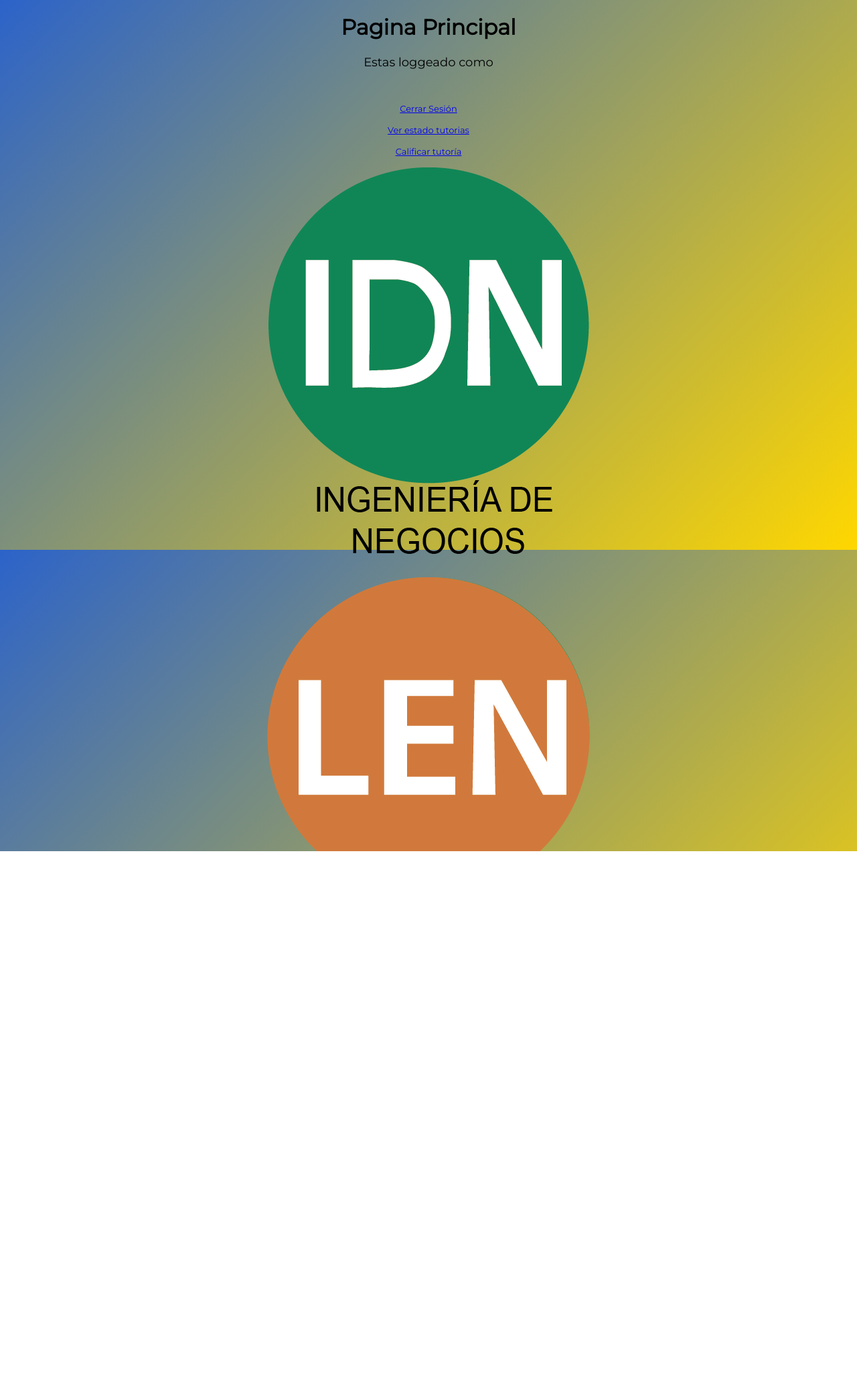
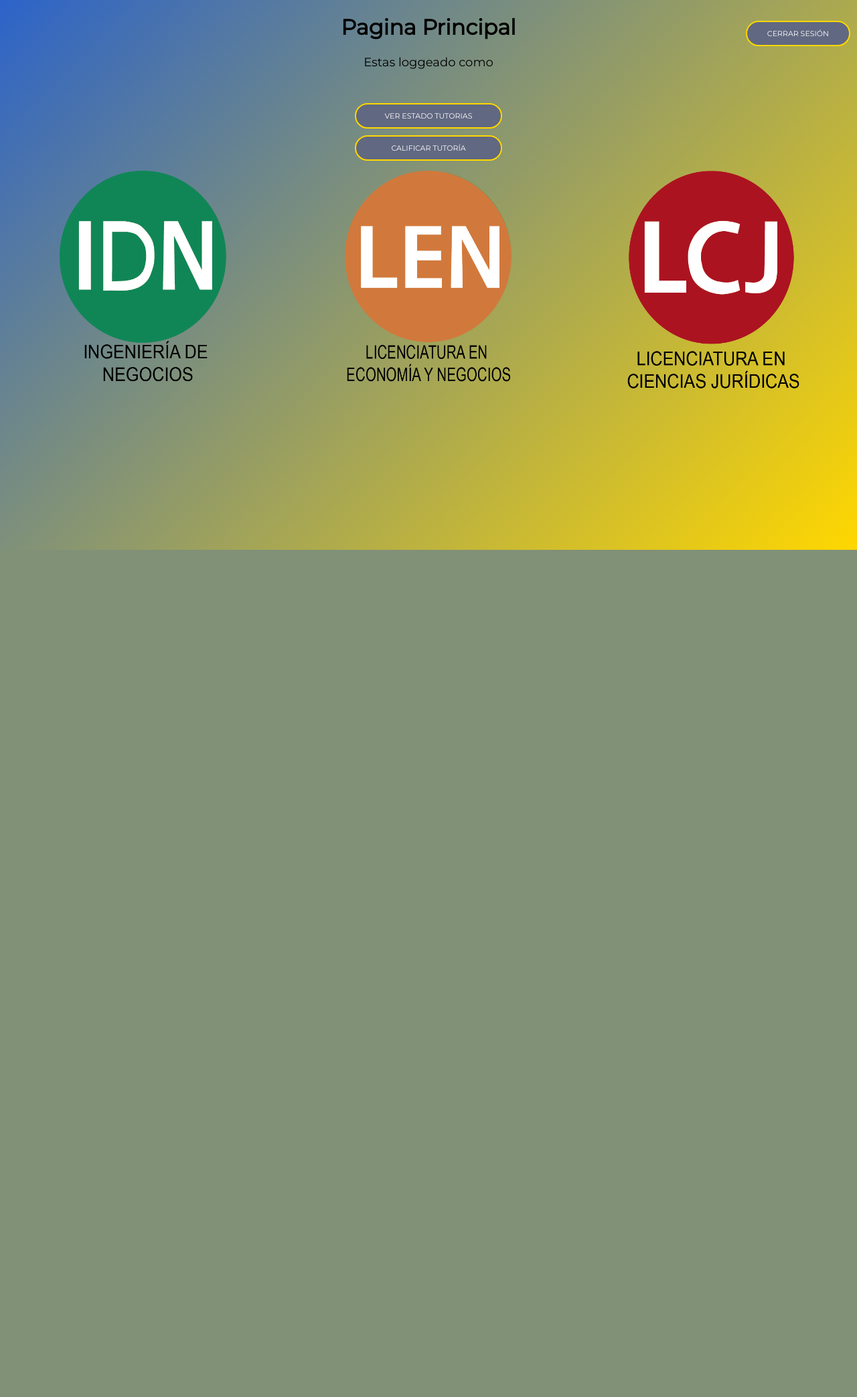
Before and after one commit to davidmr06/Proyecto-python-final, a Flask app: page /MainSiteUser in a window 1280 px wide. Shown: the whole page at 67% size. After the commit the page ends 821 px from the top, so only its background shows below. Run offline with Flask 2, Linux system fonts and the light colour scheme.

Commit message:
imagenes

```diff
--- a/static/css/MainSiteAlumno.css
+++ b/static/css/MainSiteAlumno.css
@@ -5,7 +5,6 @@ body{
 perspective:800px;
 height: 100vh;
 margin:0;
-overflow: scroll;
 font-family: 'Gudea', sans-serif;
 background: rgb(44, 99, 201) ;
 background: -moz-linear-gradient(-45deg,  rgb(44, 99, 201)  0%, gold 100%); /* FF3.6+ */
@@ -33,7 +32,67 @@ p{
 font-size: large;
 text-align: center;
 font-family: 'Montserrat', sans-serif;
-}/*
-img{
-    width: 100px; height: 100px;
-  }*/
+}
+
+.Logout {
+  position: absolute;
+  top: 10px;
+  right: 10px;
+    text-decoration: none;
+    border-radius:25px;
+    background:#616881;
+    padding:10px 30px;
+    border:2px solid gold ;
+    color: gold ;
+    text-transform:uppercase;
+    font-size:11px;
+    transition-property:background,color;
+    transition-duration:.2s;
+}
+
+.Logout:hover {
+  background-color: gold;
+  color: white;
+}
+
+a {
+  text-decoration: none;
+  font-family:'Montserrat', sans-serif ;
+  color: white;
+}
+a:visited {
+  text-decoration: none;
+
+}
+
+.botones {
+  position: absolute;
+  left: 530px;
+  right: 530px;
+    text-decoration: none;
+    border-radius:25px;
+    background:#616881;
+    padding:10px 30px;
+    border:2px solid gold ;
+    color: gold ;
+    text-transform:uppercase;
+    font-size:11px;
+    transition-property:background,color;
+    transition-duration:.2s;
+}
+
+.botones:hover {
+  background-color: gold;
+  color: white;
+}
+
+.column {
+  float: left;
+  width: 32.5%;
+  padding: 5px;
+}
+.row::after{
+  content: "";
+  display: table;
+  clear: both;
+}
--- a/templates/Derecho.html
+++ b/templates/Derecho.html
@@ -9,10 +9,9 @@
 <body>
     <div class="Derecho">
     <h1>Pagina Derecho</h1>
+    <a href="/MainSiteUser">Volver al inicio</a>
     <br><br>
     <a href="/MainSite/Derecho/tutoria">Solicitar tutoria</a>
-    <br><br>
-    <a href="/MainSite/Ingenieria/tutoria">Solicitar tutoria</a>
     <br><br>
     <p>Todos los tutores</p>
 </div>
--- a/templates/Eco.html
+++ b/templates/Eco.html
@@ -10,9 +10,9 @@
     <div class="Eco">
     <h1>Pagina Economía</h1>
     <br><br>
+    <a href="/MainSiteUser">Regresar al inicio</a>
+    <br><br>
     <a href="/MainSite/Economia/tutoria">Solicitar tutoria</a>
-    <br><br>
-    <a href="/MainSiteUser">Regresar al inicio</a>
     <br><br>
     <p>Todos los tutores</p>
     </div>
--- a/templates/Ingenieria.html
+++ b/templates/Ingenieria.html
@@ -10,7 +10,7 @@
     <div class="Ingenieria">
     <h1>Pagina Ingeniería</h1>
     <br><br>
-    <a href="/MainSiteUser">Volver a la pagina principal</a>
+    <a href="/MainSiteUser">Regresar al inicio</a>
     <br><br>
     <a href="/MainSite/Ingenieria/tutoria">Solicitar tutoria</a>
     <br><br>
--- a/templates/MainSite.html
+++ b/templates/MainSite.html
@@ -11,18 +11,33 @@
         <title>Main Site</title>
         <h1>Pagina Principal</h1>
         <p>Estas loggeado como {{userdata}} </p>
+        <div class="Logout">
+            <a href="/">Cerrar Sesión</a>
+        </div>
         <br><br>
-        <a href="/">Cerrar Sesión</a>
-        <br><br>
-        <a href="/MainSite/Mistutorias"> Ver estado tutorias</a>
-        <br><br>
-        <a href="/MainSite/TutoriasFinalizadas">Calificar tutoría</a>
-        <br><br>
-        <a href="/MainSite/Ingenieria"> <img src="{{url_for("static",filename="img/IDN.png")}}" ></a>
-        <br><br>
-        <a href="/MainSite/Economia"> <img src="{{url_for("static",filename="img/LEN.png")}}" ></a>
-        <br><br>
-        <a href="/MainSite/Derecho"> <img src="{{url_for("static",filename="img/LCJ.png")}}"  ></a>
+        <div  class="botones">
+            <a href="/MainSite/Mistutorias"> Ver estado tutorias</a>
+        </div>
+        <br><br><br>
+        <div class="botones">
+            <a href="/MainSite/TutoriasFinalizadas">Calificar tutoría</a>
+        </div>
+        <br><br><br>
+
+        <div class="row">
+            <div class="column">
+                <a href="/MainSite/Ingenieria"> <img src="{{url_for("static",filename="img/IDN.png")}}" width="249" height="323"></a>
+            </div>
+
+            <div class="column">
+                <a href="/MainSite/Economia"> <img src="{{url_for("static",filename="img/LEN.png")}}" width="249" height="323" ></a>
+            </div>
+
+            <div class="column">
+                <a href="/MainSite/Derecho"> <img src="{{url_for("static",filename="img/LCJ.png")}}" width="259" height="333" ></a>
+            </div>
+        </div>
+
     </div>
 </body>
 </html>
```
Also changed, not shown: static/css/solicitartutorias.css (+18 -1 lines), static/css/transision.css (added, +109 -0 lines).
